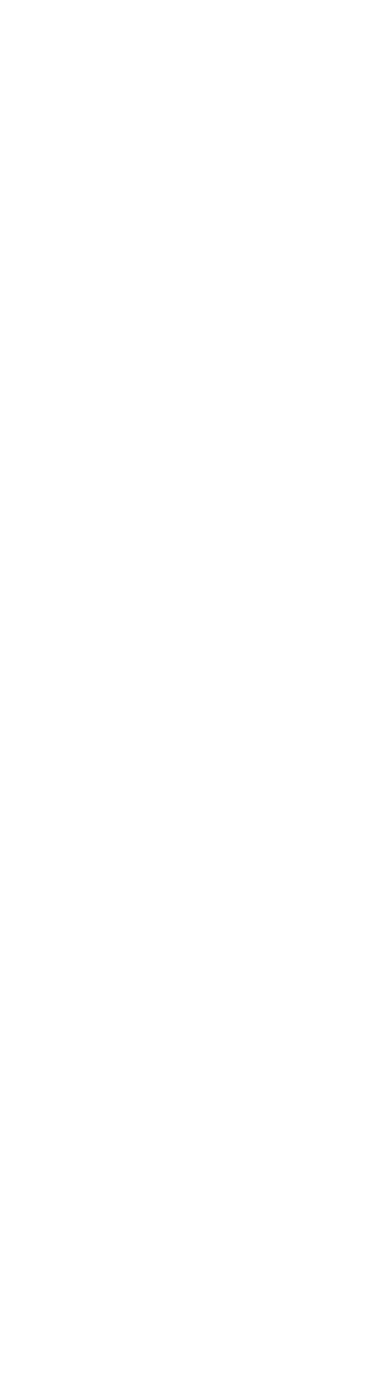
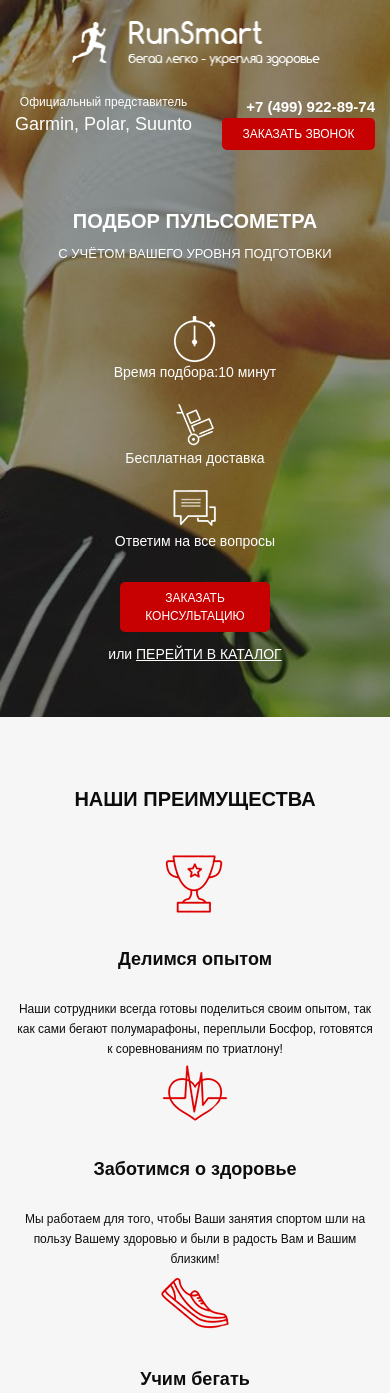
Before and after one commit to Aisylu-prog/RunApp, a website: page src/index.html in a window 390 px wide. Shown: the top 1393 px of the page. Before the commit the page ends 844 px from the top, so only its background shows below. Drawn offline with Linux system fonts and the light colour scheme.

Commit message:
1-2 pages of site

```diff
--- a/gulpfile.js
+++ b/gulpfile.js
@@ -11,26 +11,25 @@ gulp.task('server', function() {
         server: {
             baseDir: "src"
         }
-    });
-});
-
+    })
+})
 gulp.task('styles', function() {
-    return gulp.src('src/sass/*.+(scss|sass)')
+    return gulp.src("src/sass/**/*.+(scss|sass)")
             .pipe(sass({outputStyle: 'compressed'}).on('error', sass.logError))
             .pipe(autoprefixer({
                 cascade: false
             }))
             .pipe(cleanCSS({compatibility: 'ie8'}))
-            .pipe(gulp.dest('src/css'))
+            .pipe(gulp.dest("src/css"))
             .pipe(browserSync.stream());
-});
+})
 
 /* Слежение за обновлениями: */
 
 
 gulp.task('watch', function() {
-    gulp.watch('src/sass/*.+(scss|sass)', gulp.parallel('styles'));
+    gulp.watch("src/sass/**/*.+(scss|sass)", gulp.parallel('styles'));
     gulp.watch('src/*.html').on('change', browserSync.reload);
-});
+})
 
 gulp.task('default', gulp.parallel( 'watch', 'server', 'styles'));
--- a/src/index.html
+++ b/src/index.html
@@ -4,12 +4,76 @@
     <meta charset="UTF-8">
     <meta http-equiv="X-UA-Compatible" content="IE=edge">
     <meta name="viewport" content="width=device-width, initial-scale=1.0">
-    <title>Document</title>
+    <title>RunSmart</title>
     <link rel="stylesheet" href="css/bootstrap-reboot.min.css">
     <link rel="stylesheet" href="css/fonts.css">
     <link rel="stylesheet" href="css/style.css">
 </head>
 <body>
+    <div class="promo">
+        <div class="container">
+            <header class="header">
+                <a href="#" class="header__logo">
+                    <img src="icons/main_logo.png" alt="logo">
+                </a>
+                <div class="header__official">
+                    Официальный представитель
+                    <span>Garmin, Polar, Suunto</span>
+                </div>
+                <div class="header__contacts">
+                    <a href="tel:+74999228974" class="header__phone">+7 (499) 922-89-74</a>
+                    <button class="button">заказать звонок</button>
+                </div>
+            </header>
+            <div class="promo__wrapper">
+                <h1 class="promo__header">Подбор пульсометра</h1>
+                <h2 class="promo__subheader">с учётом Вашего уровня подготовки</h2>
+
+                <div class="promo__icons">
+                    <div class="promo__icon">
+                        <img src="icons/require/timer.png" alt="timer">
+                        Время подбора:10 минут
+                    </div>
+                    <div class="promo__icon">
+                        <img src="icons/require/delivery.png" alt="delivery">
+                        Бесплатная доставка
+                    </div>
+                    <div class="promo__icon">
+                        <img src="icons/require/messages.png" alt="message">
+                        Ответим на все вопросы
+                    </div>
+                </div>
+                <button class="button button_main">заказать консультацию</button>
+                <div class="promo__link">
+                    или
+                    <a href="#">ПЕРЕЙТИ В КАТАЛОГ</a>
+                </div>
+            </div>
+        </div>
+    </div>
+    <div class="benefits">
+        <div class="container">
+            <h2 class="benefits__header">НАШИ ПРЕИМУЩЕСТВА</h2>
+            <div class="benefits__list">
+                <div class="benefits__icon">
+                    <img src="icons/benefit/cup.png" alt="cup">
+                    <h3 class="benefits__subheader">Делимся опытом</h3>
+                    <div class="benefits__descr">Наши сотрудники всегда готовы поделиться своим опытом, так как сами бегают полумарафоны, переплыли Босфор, готовятся к соревнованиям по триатлону!</div>
+                </div>
+                <div class="benefits__icon">
+                    <img src="icons/benefit/heart.png" alt="heart">
+                    <h3 class="benefits__subheader">Заботимся о здоровье</h3>
+                    <div class="benefits__descr">Мы работаем для того, чтобы Ваши занятия спортом шли на пользу Вашему здоровью и были в радость Вам и Вашим близким!</div>
+                </div>
+                <div class="benefits__icon">
+                    <img src="icons/benefit/shoe.png" alt="shoe">
+                    <h3 class="benefits__subheader">Учим бегать</h3>
+                    <div class="benefits__descr">Помогаем с обучением правильной технике бега! Дружим с крупнейшей школой бега в России - <a href="#">I LOVE RUNNING.</a></div>
+                </div>
+            </div>
+        </div>
+
+    </div>
 
 </body>
 </html>
--- /dev/null
+++ b/src/sass/base/_media.scss
@@ -0,0 +1,142 @@
+@media ( max-width: 1200px) {
+    .container {
+        max-width: 900px;
+    }
+}
+@media ( max-width: 991px) {
+    .container {
+        max-width: 700px;
+    }
+    .header {
+        &__phone {
+            font-size: 15px;
+        }
+    }
+    .promo {
+        padding: 21px 0 50px 0;
+        &__header {
+             font-size: 30px;
+        }
+        &__subheader {
+            font-size: 20px;
+        }
+    }
+    .button_main {
+        width: 200px;
+    }
+    .benefits {
+        &__header {
+            font-size: 25px;
+        }
+        &__icon {
+            width: 250px;
+            padding: 0 15px;
+        }
+    }
+}
+@media ( max-width: 767px) {
+    .container {
+        max-width: 550px;
+    }
+    .header {
+        flex-wrap: wrap;
+
+        &__contacts {
+            margin-left: 350px;
+            margin-top: 20px;
+        }
+    }
+    .promo {
+        background: url(../img/main_v_bg.jpg) center (center / cover) no-repeat;
+        background-attachment: fixed;
+        &__header {
+             font-size: 25px;
+        }
+        &__subheader {
+            font-size: 15px;
+        }
+        &__icons {
+            width: 350px;
+        }
+        &__link {
+            font-size: 14px;
+        }
+    }
+    .button_main {
+        width: 170px;
+        font-size: 14px;
+    }
+    .benefits {
+        &__descr {
+            font-size: 12px;
+        }
+    }
+}
+@media ( max-width: 575px) {
+    .container {
+        max-width: 400px;
+    }
+    .header {
+        &__logo {
+            margin: 0 auto;
+        }
+        &__contacts {
+            margin-left: 0;
+            margin: 0 auto;
+            margin-top: 30px;
+        }
+        &__official {
+            margin: 0 auto;
+            margin-top: 15px;
+        }
+    }
+    .promo {
+        min-height: 400px;
+        background: url(../img/main_v_bg.jpg) center (center / cover) no-repeat;
+        background-attachment: fixed;
+        width: 100%;
+        &__icons {
+            margin-top: 30px;
+            display: block;
+            width: 100%;
+        }
+        &__icon {
+            width: auto;
+            margin-top: 20px;
+        }
+        &__header {
+            font-size: 20px;
+            margin: 0 auto;
+        }
+        &__subheader {
+            font-size: 13px;
+            margin: 0 auto;
+        }
+        &__wrapper {
+            margin-top: 50px;
+        }
+        &__link {
+            margin: 0 auto;
+            margin-top: 10px;
+        }
+    }
+    .button_main {
+        margin: 0 auto;
+        margin-top: 30px;
+        width: 150px;
+        font-size: 12px;
+    }
+    .benefits {
+        &__header {
+            font-size: 20px;
+        }
+        &__list {
+            display: block;
+            font-size: 12px;
+            padding-top: 30px;
+        }
+        &__icon {
+            width: 100%;
+        }
+    }
+}
--- /dev/null
+++ b/src/sass/base/_variables.scss
@@ -0,0 +1 @@
+$main-color: #c70101;
--- a/src/sass/base/variables.scss
+++ /dev/null
@@ -1 +0,0 @@
-$main-color: #c70101;
--- /dev/null
+++ b/src/sass/blocks/_benefits.scss
@@ -0,0 +1,45 @@
+.benefits {
+  min-height: 473px;
+  background-color: #F6F6F6;
+  padding: 70px 0 65px 0;
+    &__header {
+        font-weight: 700;
+        font-size: 30px;
+        text-align: center;
+        color: #0D0D0D;
+    }
+    &__list {
+        display: flex;
+        padding-top: 60px;
+        justify-content: space-between;
+        justify-items: center;
+    }
+    &__icon {
+        width: 275px;
+        img {
+            display: block;
+            margin: 0 auto;
+        }
+    }
+    &__subheader {
+        font-weight: 700;
+        font-size: 18px;
+        text-align: center;
+        color: #0D0D0D;
+        padding-top: 35px;
+    }
+    &__descr {
+        line-height: 20px;
+        font-weight: 300;
+        font-size: 14px;
+        text-align: center;
+        color: #0D0D0D;
+        padding-top: 20px;
+        a {
+            text-decoration-line: underline;
+            text-transform: uppercase;
+            color: #FF0000;
+        }
+    }
+
+}
--- /dev/null
+++ b/src/sass/blocks/_buttons.scss
@@ -0,0 +1,17 @@
+.button {
+    width: 153px;
+    height: 32px;
+    border-radius: 5px;
+    background-color: $main-color;
+    border: none;
+    font-weight: 500;
+    font-size: 12px;
+    text-transform: uppercase;
+    color: #FFFFFF;
+    &_main {
+        margin-top: 67px;
+        width: 300px;
+        height: 50px;
+        font-size: 16px;
+    }
+}
--- /dev/null
+++ b/src/sass/blocks/_header.scss
@@ -0,0 +1,37 @@
+.header {
+    display: flex;
+    justify-content: space-between;
+    align-items: center;
+    &__logo {
+        width: 250px;
+        img {
+            width: 100%;
+        }
+    }
+    &__official {
+        color: #FFFFFF;
+        font-weight: 500;
+        font-size: 12px;
+        text-align: center;
+        span {
+            display: block;
+            font-size: 18px;
+        }
+    }
+    &__phone {
+        display: block;
+        font-weight: 700;
+        font-size: 18px;
+        color: #FFFFFF;
+        text-decoration: none;
+        &:hover {
+            color: #FFFFFF;
+        }
+    }
+    &__contacts {
+        display: flex;
+        flex-direction: column;
+        align-items: flex-end;
+    }
+
+}
--- /dev/null
+++ b/src/sass/blocks/_promo.scss
@@ -0,0 +1,58 @@
+.promo {
+    min-height: 650px;
+    padding: 21px 0 93px 0;
+    background: url(../img/main_bg.jpg) center (center / cover) no-repeat;
+    &__wrapper {
+        display: flex;
+        flex-direction: column;
+        align-items: flex-end;
+        margin-top: 90px;
+    }
+    &__header {
+        font-weight: 700;
+        font-size: 42px;
+        line-height: 42px;
+        color: #FFFFFF;
+        text-transform: uppercase;
+    }
+    &__subheader {
+        font-weight: 500;
+        font-size: 24px;
+        line-height: 24px;
+        text-transform: uppercase;
+        color: #FFFFFF;
+        margin-top: 17px;
+
+    }
+    &__icons {
+        margin-top: 60px;
+        display: flex;
+        width: 425px;
+        justify-content: space-between;
+    }
+    &__icon {
+        width: 108px;
+        text-align: center;
+        font-weight: 500;
+        font-size: 14px;
+        color: #FFFFFF;
+        img {
+            margin-bottom: 20px;
+            margin: 0 auto;
+            display: block;
+        }
+    }
+    &__link {
+        font-weight: 500;
+        font-size: 16px;
+        line-height: 25px;
+        color: #FFFFFF;
+        margin-top: 18px;
+        a {
+            color: #FFFFFF;
+            text-decoration: underline;
+            text-transform: uppercase;
+        }
+
+    }
+}
--- a/src/sass/style.scss
+++ b/src/sass/style.scss
@@ -1,4 +1,15 @@
-@import 'base/variables.scss'
+@import 'base/variables';
 * {
     font-family: 'Museo Sans Cyrl', sans-serif;
 }
+
+.container {
+    max-width: 950px;
+    margin: 0 auto;
+}
+
+@import 'blocks/header';
+@import 'blocks/promo';
+@import 'blocks/buttons';
+@import 'blocks/benefits';
+@import 'base/media';
```
Also changed, not shown: src/css/base/variables.css (added), src/css/media.css (added), src/css/style.css, src/img/main_v_bg.jpg (added), src/img/uber_bg.jpg (added).
